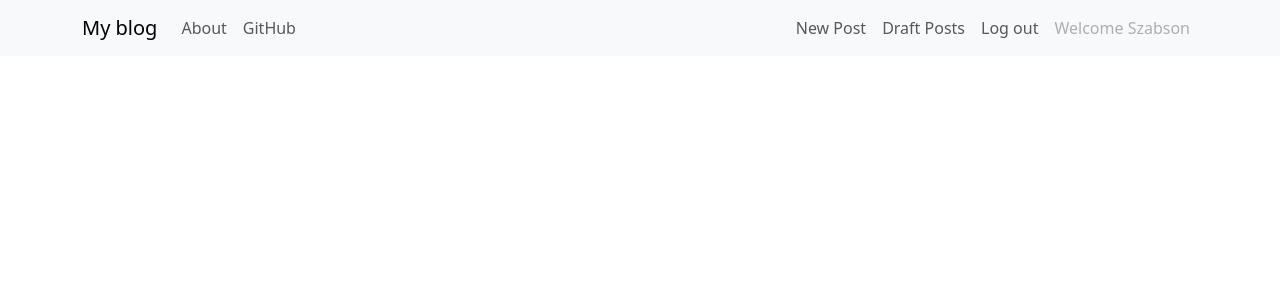
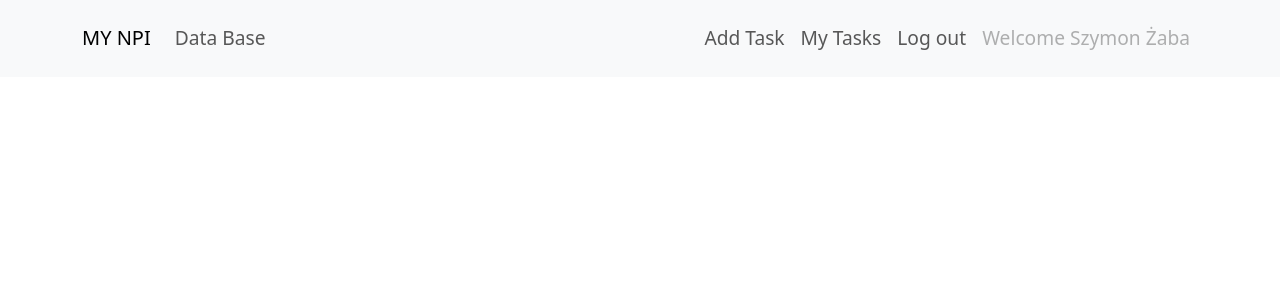
Before and after one commit to Szabson123/For_NPI, a Django app: page /user_profile/tasks_list/ in a window 1280 px wide. Shown: the top 300 px of the page. Run offline with Django 4.2, Linux system fonts and the light colour scheme; a user stored in the database is signed in.

Commit message:
Working MainPage

```diff
--- a/for_npi/user_profile/templates/user_profile/base.html
+++ b/for_npi/user_profile/templates/user_profile/base.html
@@ -17,11 +17,19 @@
       crossorigin="anonymous"
     ></script>
 
+    <style>
+      .navbar {
+        font-size: 1.2rem;
+      }
+    </style>
+
     <body class="loader">
       <!-- Navbar -->
-      <nav class="navbar navbar-expand-lg navbar-light bg-light techfont">
+      <nav
+        class="navbar navbar-expand-lg navbar-light bg-light techfont techfont py-3"
+      >
         <div class="container">
-          <a class="navbar-brand" href="#">My blog</a>
+          <a class="navbar-brand" href="#">MY NPI</a>
           <button
             class="navbar-toggler"
             type="button"
@@ -36,27 +44,24 @@
           <div class="collapse navbar-collapse" id="navbarNav">
             <ul class="navbar-nav me-auto mb-2 mb-lg-0">
               <li class="nav-item">
-                <a class="nav-link" href="#">About</a>
-              </li>
-              <li class="nav-item">
-                <a class="nav-link" href="https://github.com/Szabson123"
-                  >GitHub</a
-                >
+                <a class="nav-link" href="#">Data Base</a>
               </li>
             </ul>
             <ul class="navbar-nav">
               {% if user.is_authenticated %}
               <li class="nav-item">
-                <a class="nav-link" href="#">New Post</a>
+                <a class="nav-link" href="#">Add Task</a>
               </li>
               <li class="nav-item">
-                <a class="nav-link" href="#">Draft Posts</a>
+                <a class="nav-link" href="#">My Tasks</a>
               </li>
               <li class="nav-item">
                 <a class="nav-link" href="#">Log out</a>
               </li>
               <li class="nav-item">
-                <a class="nav-link disabled">Welcome {{ user.username }}</a>
+                <a class="nav-link disabled"
+                  >Welcome {{ user.first_name }} {{ user.last_name }}</a
+                >
               </li>
               {% else %}
               <li class="nav-item">
```
Also changed, not shown: for_npi/db.sqlite3.
